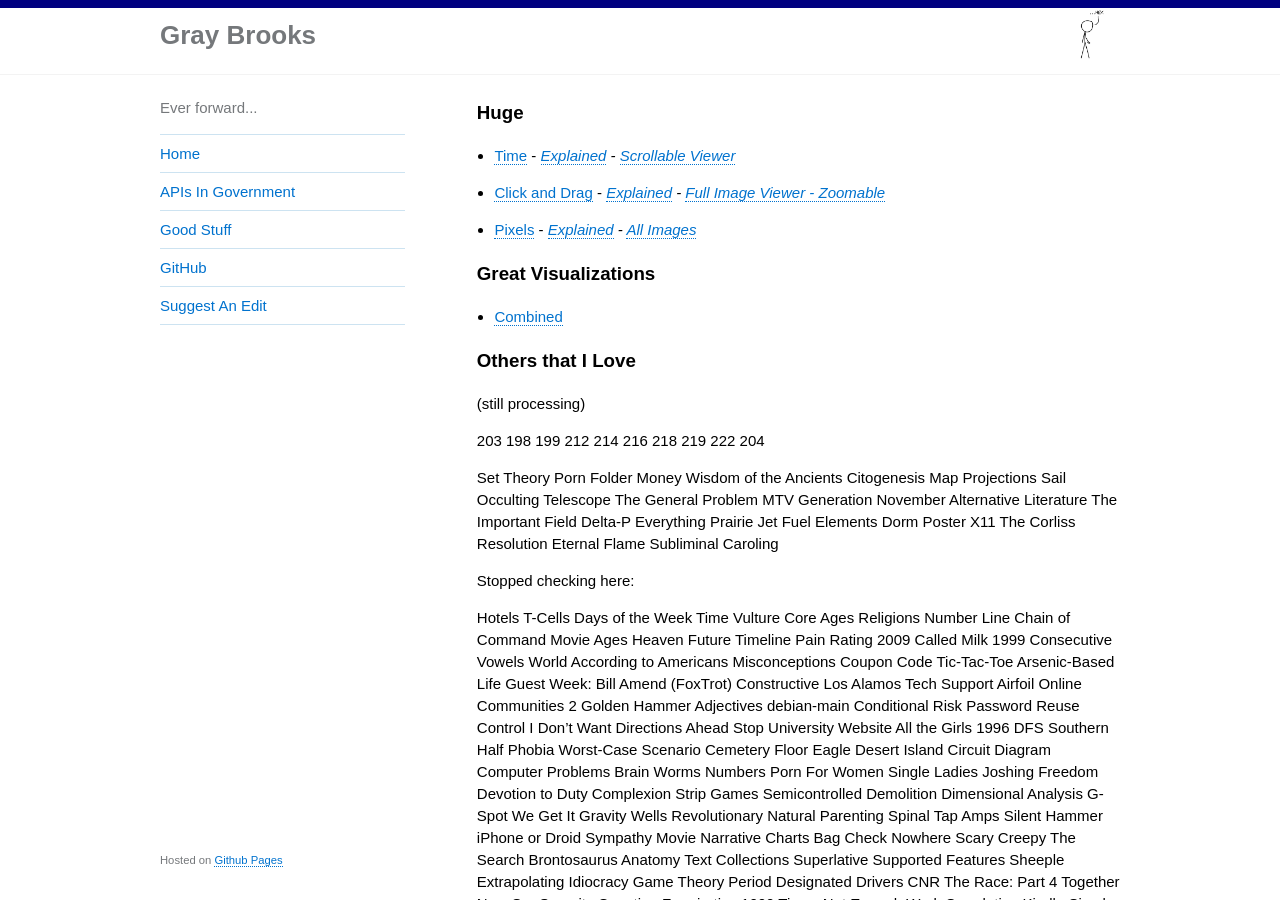
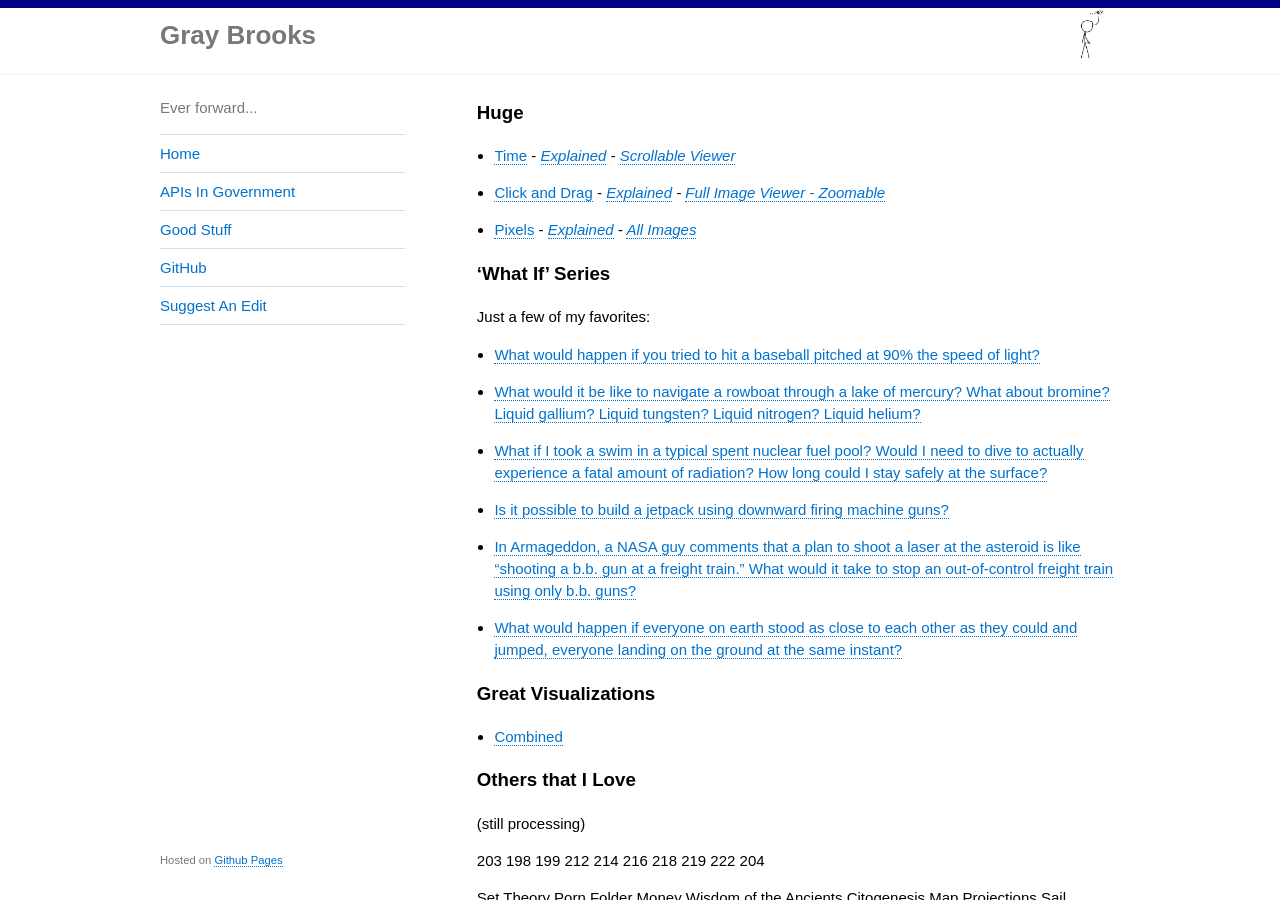
Before and after one commit to gbinal/gbinal.github.com, a Jekyll site: the page built from pages/xkcd.md, in a window 1280 px wide and 900 px high. Built offline with Jekyll 4.4.1, drawn with Linux system fonts in a browser that asks for light colours.

Commit message:
adding what if series

```diff
--- a/pages/xkcd.md
+++ b/pages/xkcd.md
@@ -7,6 +7,17 @@ title: Why XKCD is Amazing
 * [Time](http://xkcd.com/1190/) - *[Explained](http://www.explainxkcd.com/wiki/index.php?title=1190:_Time) - [Scrollable Viewer](http://geekwagon.net/projects/xkcd1190/)*
 * [Click and Drag](http://xkcd.com/1110/) - *[Explained](http://www.explainxkcd.com/wiki/index.php?title=1110:_Click_and_Drag) - [Full Image Viewer - Zoomable](http://xkcd-map.rent-a-geek.de/#10/1.1006/0.2005)*
 * [Pixels](http://xkcd.com/1416/) - *[Explained](http://www.explainxkcd.com/wiki/index.php/1416:_Pixels) - [All Images](http://www.explainxkcd.com/wiki/index.php/1416:_Pixels/Images)*
+
+### 'What If' Series
+
+Just a few of my favorites:
+* [What would happen if you tried to hit a baseball pitched at 90% the speed of light?](http://what-if.xkcd.com/1/)
+* [What would it be like to navigate a rowboat through a lake of mercury? What about bromine? Liquid gallium? Liquid tungsten? Liquid nitrogen? Liquid helium?](http://what-if.xkcd.com/50/)
+* [What if I took a swim in a typical spent nuclear fuel pool? Would I need to dive to actually experience a fatal amount of radiation? How long could I stay safely at the surface?](http://what-if.xkcd.com/29/)
+* [Is it possible to build a jetpack using downward firing machine guns?](http://what-if.xkcd.com/21/)
+* [In Armageddon, a NASA guy comments that a plan to shoot a laser at the asteroid is like “shooting a b.b. gun at a freight train.” What would it take to stop an out-of-control freight train using only b.b. guns?](http://what-if.xkcd.com/18/)
+* [What would happen if everyone on earth stood as close to each other as they could and jumped, everyone landing on the ground at the same instant?](http://what-if.xkcd.com/8/)
+
 
 ### Great Visualizations
 
```
